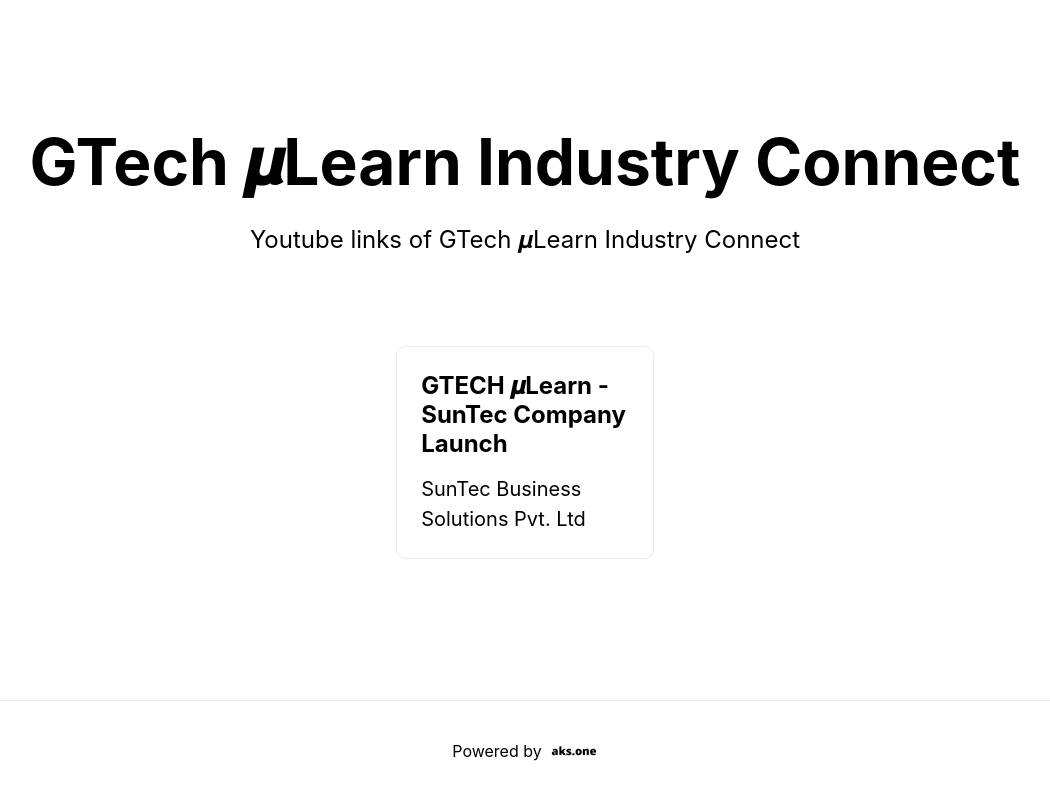
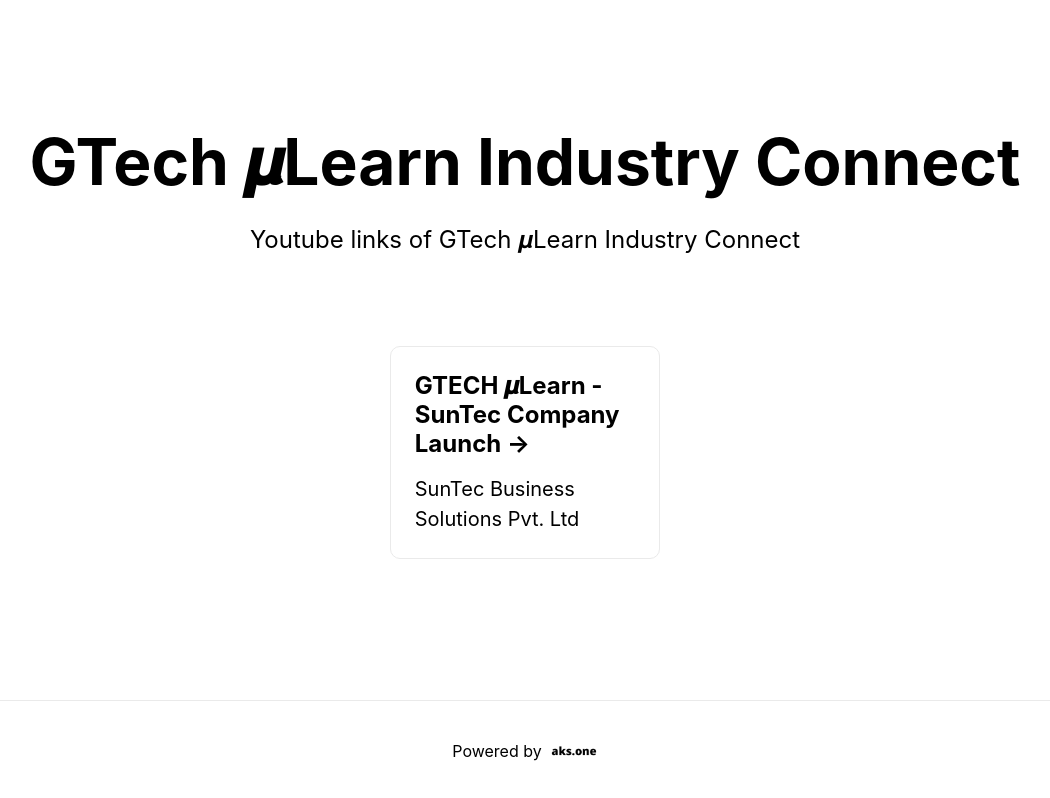
Before and after one commit to decoded-cipher/youtube-gtech-mulearn, a Next.js app: page / in a window 1280 px wide. Shown: the whole page, without its empty margins (115-1165 px from the left). Built offline with nearby package versions, Linux system fonts and the light colour scheme.

Commit message:
Update index.js

```diff
--- a/pages/index.js
+++ b/pages/index.js
@@ -18,7 +18,7 @@
         <div className="grid">
 
           <a href="https://www.youtube.com/watch?v=o-3x_9yWHVk" className="card">
-            <h3>GTECH 𝝁Learn - SunTec Company Launch</h3>
+            <h3>GTECH 𝝁Learn - SunTec Company Launch &rarr;</h3>
             <p>SunTec Business Solutions Pvt. Ltd</p>
           </a>
 
```
